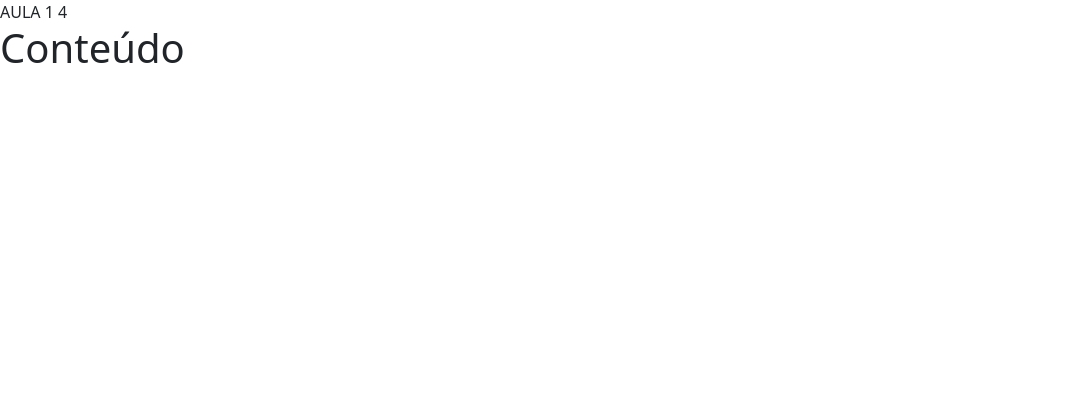
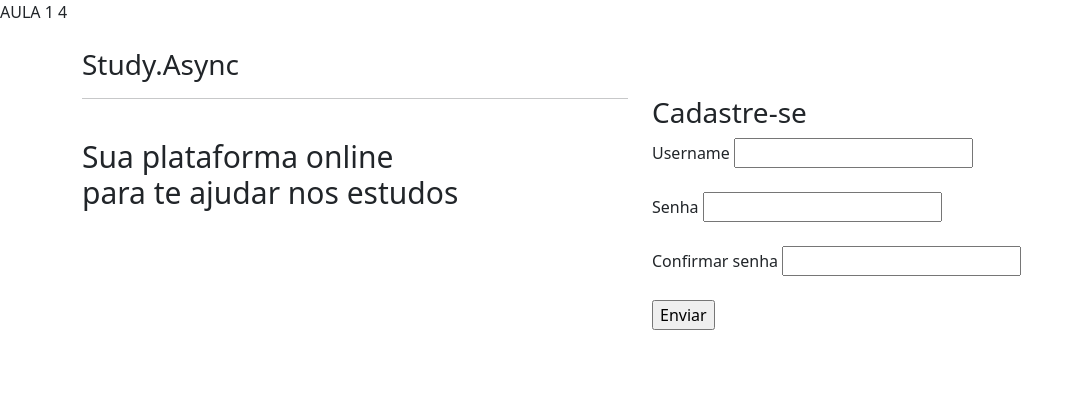
Before and after one commit to pedroarigoni/study, a Django app: page /usuarios/cadastro/ in a window 1280 px wide. Shown: the top 401 px of the page, without its empty margins (0-1084 px from the left). Run offline with Django 5.2, Linux system fonts and the light colour scheme.

Commit message:
criar pagina cadastro

```diff
--- a/usuarios/templates/cadastro.html
+++ b/usuarios/templates/cadastro.html
@@ -1,5 +1,66 @@
 {% extends 'base.html' %} {% block 'conteudo' %}
-
-<h1>Conteúdo</h1>
-
-{% endblock %}
+<div class="bg1">
+  <div class="container">
+    <div class="row">
+      <div class="col-md">
+        <div class="box-titulo">
+          <div class="box-titulo-item">
+            <img src="" />
+          </div>
+          <div
+            style="margin-top: auto; margin-bottom: auto"
+            class="box-titulo-item"
+          >
+            <h3>Study.Async</h3>
+          </div>
+        </div>
+        <hr class="divisor" />
+        <br />
+        <div class="tac">
+          <h4 style="font-size: 30px">
+            Sua plataforma online<br />
+            para te ajudar nos estudos
+          </h4>
+        </div>
+      </div>
+      <div class="col-md">
+        <br />
+        <br />
+        <div class="box-form">
+          <div class="box-circle">
+            <div class="circle c1"></div>
+            <div class="circle c2"></div>
+            <div class="circle c3"></div>
+          </div>
+          <br />
+          <h3>Cadastre-se</h3>
+          <form action="" method="POST">
+            <label>Username</label>
+            <input type="text" class="input-form" name="username" id="" />
+            <br />
+            <br />
+            <label>Senha</label>
+            <input type="password" class="input-form" name="senha" id="" />
+            <br />
+            <br />
+            <label>Confirmar senha</label>
+            <input
+              type="password"
+              class="input-form"
+              name="confirmar_senha"
+              id=""
+            />
+            <br />
+            <br />
+            <input type="submit" value="Enviar" class="btn-cadastro" />
+            <br />
+            <br />
+            <br />
+            <br />
+          </form>
+        </div>
+      </div>
+    </div>
+  </div>
+</div>
+{% endblock 'conteudo' %}
```
